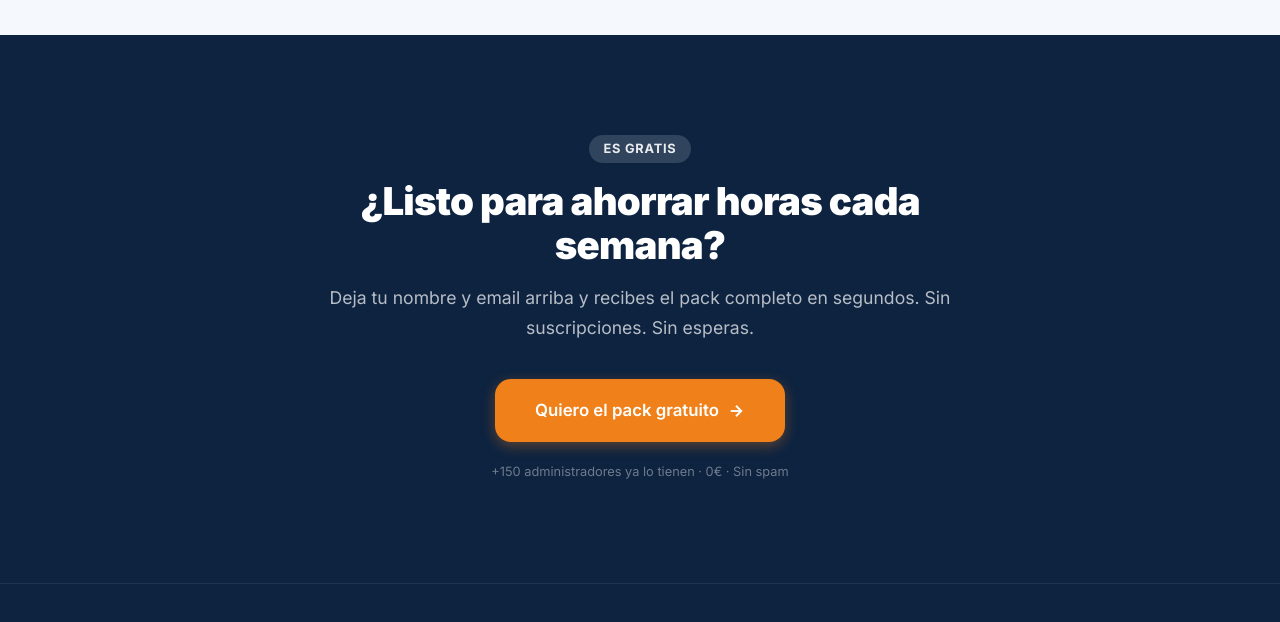
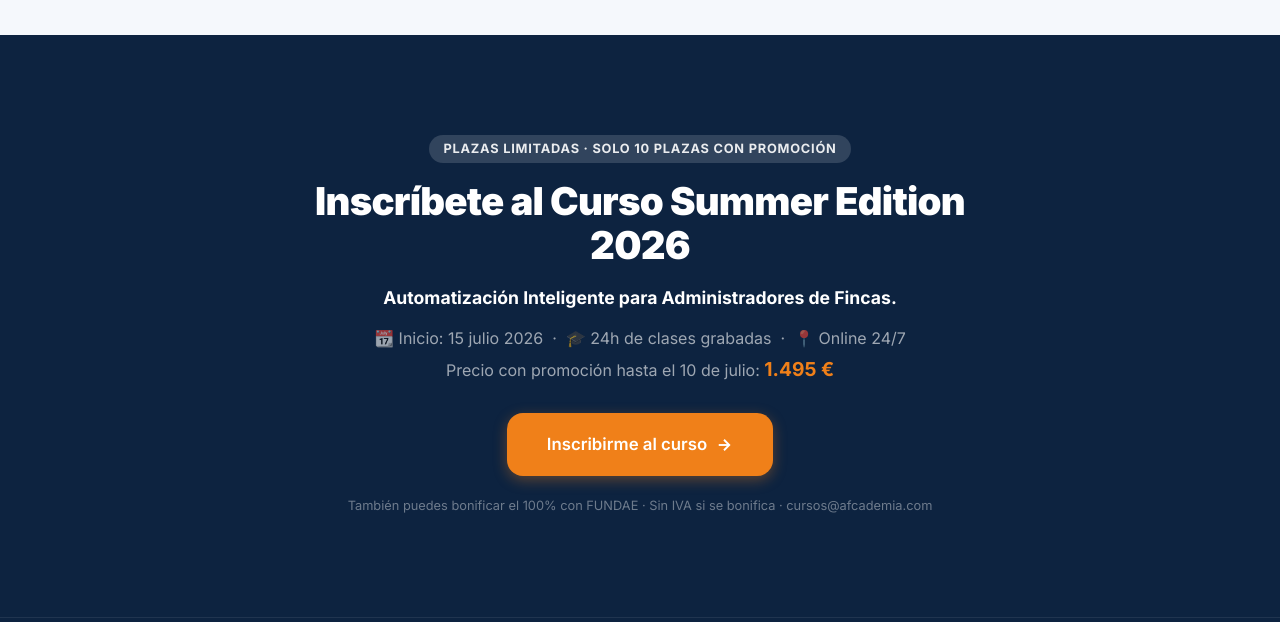
Before and after one commit to Manelgon/webinar-julio-2026.afcademia.com-, a website: page index.html in a window 1280 px wide. Shown: the part 6140-6762 px from the top of the page. Drawn offline with nearby package versions, Linux system fonts and the light colour scheme.

Commit message:
feat: CTA final apunta a inscripción al curso Summer Edition 2026
Co-Authored-By: Claude Sonnet 4.6 <noreply@anthropic.com>

```diff
--- a/index.html
+++ b/index.html
@@ -404,15 +404,16 @@
     <!-- CTA FINAL -->
     <section class="contact" id="descarga">
         <div class="container">
-            <div style="text-align:center;max-width:640px;margin:0 auto;">
-                <span class="section-tag light">Es gratis</span>
-                <h2 style="font-size:clamp(1.8rem,3vw,2.6rem);font-weight:900;line-height:1.15;letter-spacing:-.02em;margin-bottom:16px;color:#fff;">¿Listo para ahorrar horas cada semana?</h2>
-                <p style="font-size:1.1rem;color:rgba(255,255,255,.7);line-height:1.7;margin-bottom:36px;">Deja tu nombre y email arriba y recibes el pack completo en segundos. Sin suscripciones. Sin esperas.</p>
-                <a href="#" onclick="window.scrollTo({top:0,behavior:'smooth'});return false;" class="btn btn-primary btn-lg" style="font-size:1.05rem;padding:18px 40px;">
-                    Quiero el pack gratuito
+            <div style="text-align:center;max-width:680px;margin:0 auto;">
+                <span class="section-tag light">Plazas limitadas · Solo 10 plazas con promoción</span>
+                <h2 style="font-size:clamp(1.8rem,3vw,2.6rem);font-weight:900;line-height:1.15;letter-spacing:-.02em;margin-bottom:16px;color:#fff;">Inscríbete al Curso Summer Edition 2026</h2>
+                <p style="font-size:1.1rem;color:rgba(255,255,255,.7);line-height:1.7;margin-bottom:12px;"><strong style="color:#fff;">Automatización Inteligente para Administradores de Fincas.</strong></p>
+                <p style="font-size:1rem;color:rgba(255,255,255,.6);line-height:1.7;margin-bottom:28px;">📆 Inicio: 15 julio 2026 &nbsp;·&nbsp; 🎓 24h de clases grabadas &nbsp;·&nbsp; 📍 Online 24/7<br>Precio con promoción hasta el 10 de julio: <strong style="color:#F08019;font-size:1.2rem;">1.495 €</strong></p>
+                <a href="https://forms.gle/Vhd3QbMJYtWTCBhA6" target="_blank" class="btn btn-primary btn-lg" style="font-size:1.05rem;padding:18px 40px;">
+                    Inscribirme al curso
                     <svg width="18" height="18" viewBox="0 0 24 24" fill="none" stroke="currentColor" stroke-width="2.5"><path d="M5 12h14"/><path d="M12 5l7 7-7 7"/></svg>
                 </a>
-                <p style="margin-top:20px;font-size:.8rem;color:rgba(255,255,255,.4);">+150 administradores ya lo tienen · 0€ · Sin spam</p>
+                <p style="margin-top:20px;font-size:.8rem;color:rgba(255,255,255,.4);">También puedes bonificar el 100% con FUNDAE · Sin IVA si se bonifica · cursos@afcademia.com</p>
             </div>
         </div>
     </section>
```
